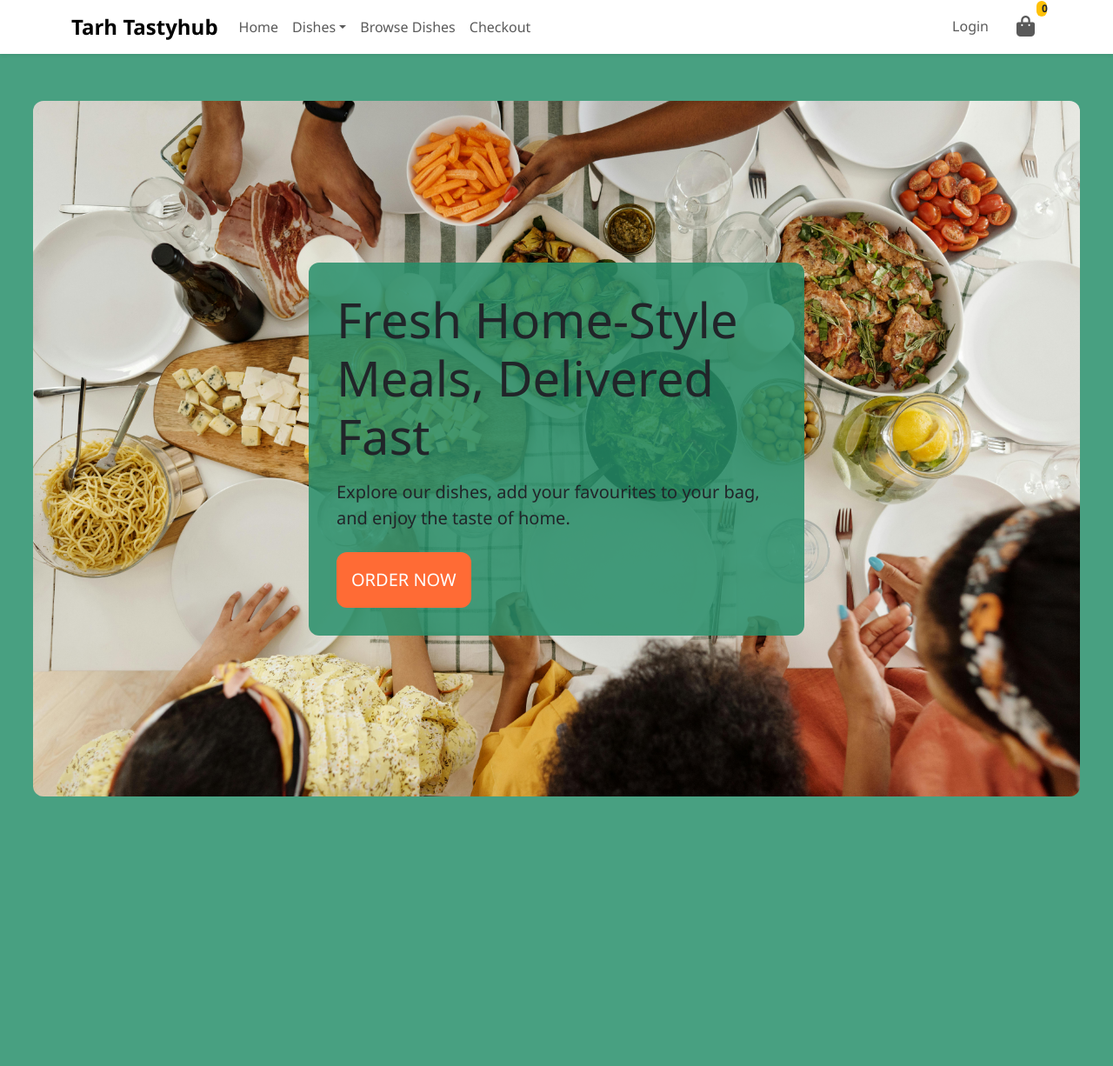
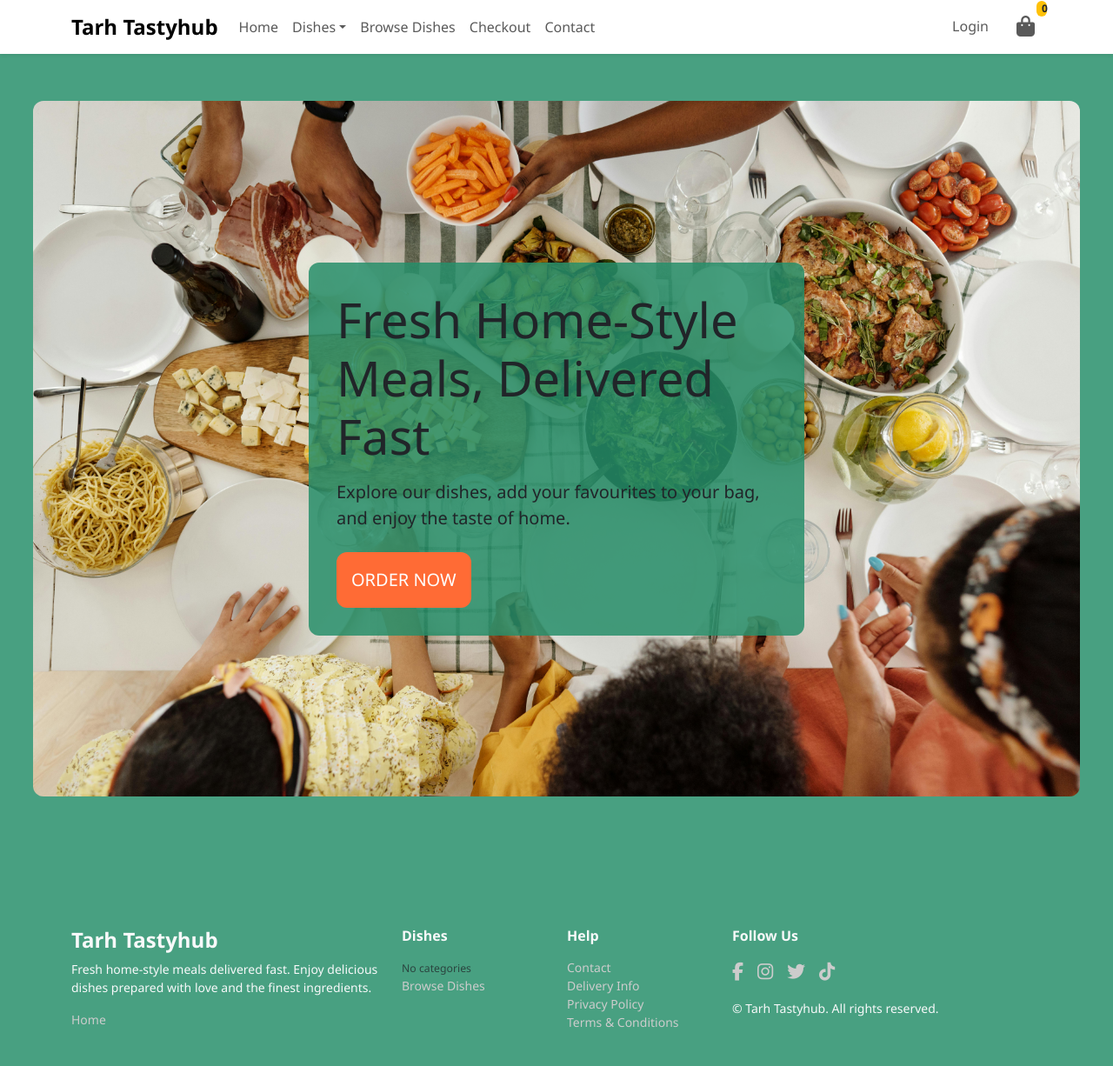
Before and after one commit to Eyongtarh/Tarh-Tastyhub, a Django app: page / in a window 1280 px wide. Shown: the whole page at 87% size. Before the commit the page ends 916 px from the top, so only its background shows below. Run offline with Django 4.2, Linux system fonts and the light colour scheme; data that the repository does not hold is empty; some libraries are stand-ins or nearby versions.

Commit message:
add footer and styles to make it stable, checkout files: forms.py, signals.py, urls.py

```diff
--- a/static/css/base.css
+++ b/static/css/base.css
@@ -11,6 +11,9 @@
     color: #212529;
 }
 
+main {
+    flex: 1 0 auto;
+}
 
 /* Navbar */
 .navbar-brand {
@@ -138,11 +141,33 @@
 
 /* Footer */
 footer {
-    background-color: #212529;
-    color: white;
-    padding: 20px;
-    font-size: 0.9rem;
+    align-items: center;
 }
+
+.tarh-footer {
+  background: #111;
+  color: #f5f5f5;
+}
+
+.footer-link {
+  color: #ccc;
+  text-decoration: none;
+}
+
+.footer-link:hover {
+  color: #ff6b35;
+}
+
+.social-icon {
+  font-size: 1.3rem;
+  color: #ccc;
+  transition: 0.3s ease;
+}
+
+.social-icon:hover {
+  color: #ff6b35;
+}
+
 
 /* Mobile  */
 @media (max-width:768px){
--- a/templates/base.html
+++ b/templates/base.html
@@ -10,7 +10,7 @@
     {% endblock %}
 
     <title>
-      Elah Tastyhub{% block extra_title %}
+      Tarh Tastyhub{% block extra_title %}
 
       {% endblock %}
     </title>
@@ -26,8 +26,14 @@
     {% endblock %}
 
     {% block corejs %}
+      <script src="https://kit.fontawesome.com/cdc8178852.js" crossorigin="anonymous"></script>
       <script src="https://cdnjs.cloudflare.com/ajax/libs/bootstrap/5.3.2/js/bootstrap.bundle.min.js"></script>
       <script src="https://cdnjs.cloudflare.com/ajax/libs/jquery/3.7.1/jquery.min.js"></script>
+      <script src="https://cdn.jsdelivr.net/npm/jquery@3.5.1/dist/jquery.min.js" integrity="sha256-9/aliU8dGd2tb6OSsuzixeV4y/faTqgFtohetphbbj0=" crossorigin="anonymous"></script>
+      <script src="https://cdn.jsdelivr.net/npm/popper.js@1.16.0/dist/umd/popper.min.js" integrity="sha384-Q6E9RHvbIyZFJoft+2mJbHaEWldlvI9IOYy5n3zV9zzTtmI3UksdQRVvoxMfooAo" crossorigin="anonymous"></script>
+      <script src="https://stackpath.bootstrapcdn.com/bootstrap/4.4.1/js/bootstrap.min.js" integrity="sha384-wfSDF2E50Y2D1uUdj0O3uMBJnjuUD4Ih7YwaYd1iqfktj0Uod8GCExl3Og8ifwB6" crossorigin="anonymous"></script>
+      <!-- Stripe -->
+      <script src="https://js.stripe.com/v3/"></script>
     {% endblock %}
 
     {% block extra_js %}
@@ -36,6 +42,7 @@
   </head>
 
   <body>
+    <header>
       <!-- DESKTOP NAVBAR (Lg+) -->
       <div class="d-none d-lg-block">
         {% include 'includes/main-nav.html' with show_bag_count=True %}
@@ -45,18 +52,20 @@
       <div class="d-lg-none">
         {% include 'includes/mobile-top-header.html' %}
       </div>
-
+    </header>
     <main class="py-3">
       {% block content %}
 
       {% endblock %}
     </main>
 
+    <!-- FOOTER -->
+    {% include 'includes/footer.html' %}
+
     <!-- Toast Container -->
     <div class="position-fixed top-0 end-0 p-3" style="z-index: 2000;">
       <div id="toast-container"></div>
     </div>
-
     <!-- App Scripts -->
     <script src="{% static 'js/base.js' %}"></script>
     <script src="{% static 'js/search.js' %}"></script>
--- /dev/null
+++ b/templates/includes/footer.html
@@ -0,0 +1,68 @@
+<footer class="tarhh-footer text-light pt-5 pb-4 mt-5">
+  <div class="container">
+    <div class="row gy-4">
+      <!-- Brand -->
+      <div class="col-12 col-md-4">
+        <h4 class="logo-font fw-bold">Tarh Tastyhub</h4>
+        <p class="mt-2 small">Fresh home-style meals delivered fast. Enjoy delicious dishes prepared with love and the finest ingredients.</p>
+        <ul class="list-unstyled small">
+          <li>
+            <a class="footer-link" href="{% url 'home' %}">Home</a>
+          </li>
+        </ul>
+      </div>
+
+      <!-- Dishes Section -->
+      <div class="col-6 col-md-2">
+        <h6 class="fw-bold mb-3">Dishes</h6>
+        <ul class="list-unstyled small">
+          {% if categories %}
+            {% for category in categories %}
+              <li>
+                <a class="footer-link" href="{% url 'dishes_by_category' category.slug %}">{{ category.name }}</a>
+              </li>
+            {% endfor %}
+          {% else %}
+            <li>
+              <span class="text-muted small">No categories</span>
+            </li>
+          {% endif %}
+          <li>
+            <a class="footer-link" href="{% url 'dish_list' %}">Browse Dishes</a>
+          </li>
+        </ul>
+      </div>
+
+      <!-- Help Section -->
+      <div class="col-6 col-md-2">
+        <h6 class="fw-bold mb-3">Help</h6>
+        <ul class="list-unstyled small">
+          <li>
+            <a href="#" class="footer-link">Contact</a>
+          </li>
+          <li>
+            <a href="#" class="footer-link">Delivery Info</a>
+          </li>
+          <li>
+            <a href="#" class="footer-link">Privacy Policy</a>
+          </li>
+          <li>
+            <a href="#" class="footer-link">Terms & Conditions</a>
+          </li>
+        </ul>
+      </div>
+
+      <!-- Social Section -->
+      <div class="col-12 col-md-4">
+        <h6 class="fw-bold mb-3">Follow Us</h6>
+        <div class="d-flex gap-3">
+          <a href="#" class="social-icon"><i class="fab fa-facebook-f"></i></a>
+          <a href="#" class="social-icon"><i class="fab fa-instagram"></i></a>
+          <a href="#" class="social-icon"><i class="fab fa-twitter"></i></a>
+          <a href="#" class="social-icon"><i class="fab fa-tiktok"></i></a>
+        </div>
+        <p class="small mt-3 mb-0">&copy; {{ now|date:'Y' }} Tarh Tastyhub. All rights reserved.</p>
+      </div>
+    </div>
+  </div>
+</footer>
--- a/templates/includes/main-nav.html
+++ b/templates/includes/main-nav.html
@@ -41,6 +41,9 @@
         <li class="nav-item">
           <a class="nav-link" href="{#% url 'checkout' %#}">Checkout</a>
         </li>
+        <li class="nav-item">
+          <a class="nav-link" href="{#% url 'feedback' %#}">Contact</a>
+        </li>
       </ul>
 
       <!-- Right Nav -->
--- a/templates/includes/mobile-top-header.html
+++ b/templates/includes/mobile-top-header.html
@@ -58,7 +58,9 @@
       <li>
         <a class="d-block py-2" href="{#% url 'checkout' %#}">Checkout</a>
       </li>
-
+      <li>
+        <a class="d-block py-2" href="{#% url 'feedback' %#}">Contact</a>
+      </li>
       <!-- Auth -->
       {% if user.is_authenticated %}
         <li>
```
Also changed, not shown: checkout/forms.py (added), checkout/signals.py (added), checkout/urls.py (added). Lines whose indentation alone changed are shown as unchanged.
